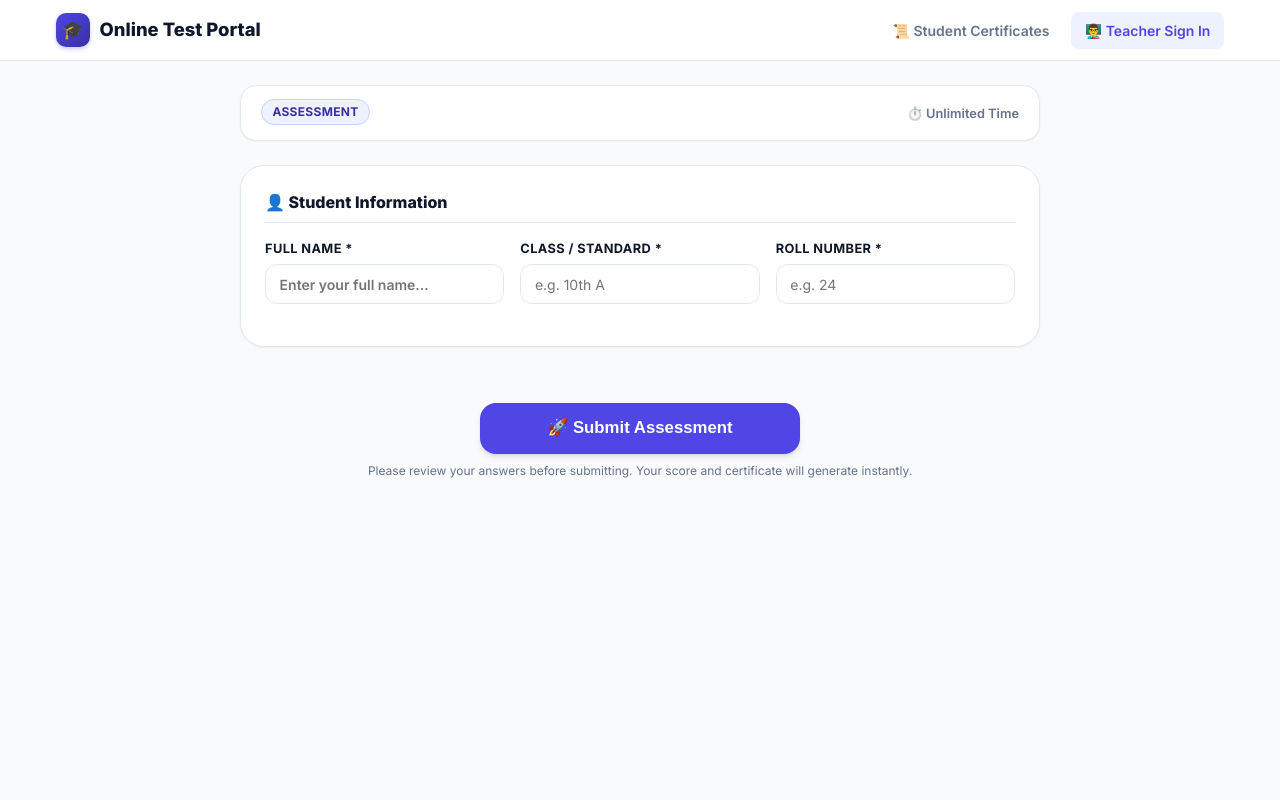
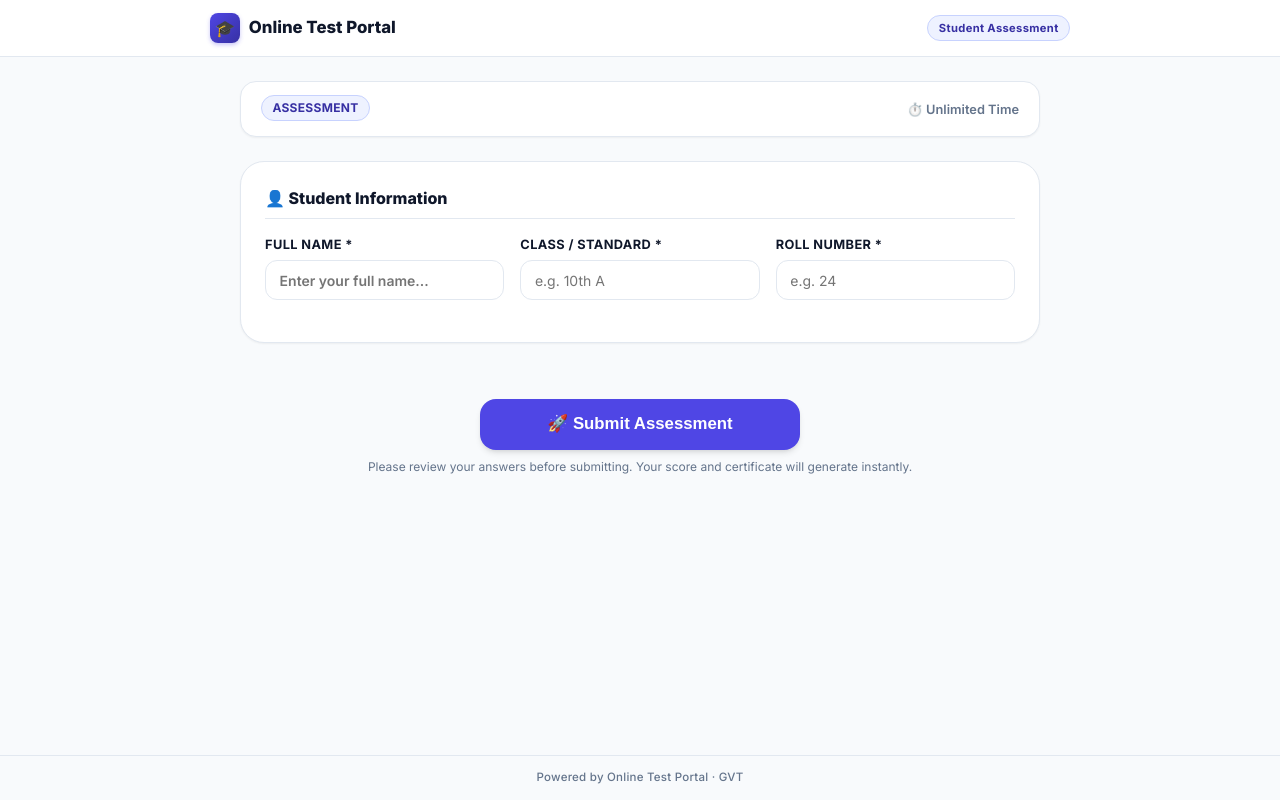
Before and after one commit to adipatil8811/Test_Portal, a Flask app: template templates/student/test_taking.html in a window 1280 px wide. Run offline with Flask 3, Linux system fonts and the light colour scheme; the template is opened without the code that fills it, so the values that code supplies are empty.

Commit message:
Separate student and admin layouts: create base_student.html with zero admin navigation

```diff
--- /dev/null
+++ b/templates/base_student.html
@@ -0,0 +1,123 @@
+<!DOCTYPE html>
+<html lang="en">
+<head>
+  <meta charset="UTF-8">
+  <meta name="viewport" content="width=device-width, initial-scale=1.0">
+  <title>{% block title %}Online Assessment{% endblock %} — {{ portal_name }}</title>
+  <link rel="preconnect" href="https://fonts.googleapis.com">
+  <link rel="preconnect" href="https://fonts.gstatic.com" crossorigin>
+  <link href="https://fonts.googleapis.com/css2?family=Inter:wght@400;500;600;700;800&display=swap" rel="stylesheet">
+  <style>
+    {% include "includes/styles.html" %}
+
+    /* ── Student-only layout ── */
+    body {
+      display: flex;
+      flex-direction: column;
+      min-height: 100vh;
+    }
+    .student-header {
+      background-color: #ffffff;
+      border-bottom: 1px solid var(--border-light);
+      padding: 0 1rem;
+    }
+    .student-header-inner {
+      max-width: 860px;
+      margin: 0 auto;
+      height: 56px;
+      display: flex;
+      align-items: center;
+      justify-content: space-between;
+    }
+    .student-brand {
+      display: flex;
+      align-items: center;
+      gap: 0.55rem;
+      color: var(--text-main);
+      font-weight: 800;
+      font-size: 1.05rem;
+      text-decoration: none;
+    }
+    .student-brand .brand-icon {
+      width: 30px;
+      height: 30px;
+      background: linear-gradient(135deg, var(--primary), #3730a3);
+      color: #fff;
+      border-radius: 8px;
+      display: flex;
+      align-items: center;
+      justify-content: center;
+      font-size: 1rem;
+      box-shadow: 0 2px 4px rgba(79,70,229,.3);
+    }
+    .student-badge {
+      font-size: 0.7rem;
+      font-weight: 700;
+      color: var(--primary-text);
+      background: var(--primary-light);
+      border: 1px solid var(--primary-border);
+      border-radius: var(--radius-pill);
+      padding: 0.2rem 0.65rem;
+      letter-spacing: 0.03em;
+    }
+    .student-main {
+      max-width: 860px;
+      width: 100%;
+      margin: 0 auto;
+      padding: 1.5rem 1rem 3rem 1rem;
+      flex: 1;
+    }
+    .student-footer {
+      border-top: 1px solid var(--border-light);
+      padding: 0.85rem 1rem;
+      text-align: center;
+      font-size: 0.72rem;
+      color: var(--text-muted);
+      font-weight: 500;
+      letter-spacing: 0.02em;
+    }
+    @media (max-width: 640px) {
+      .student-header-inner { height: 50px; }
+      .student-main { padding: 1rem 0.75rem 2.5rem 0.75rem; }
+    }
+  </style>
+  {% block extra_head %}{% endblock %}
+</head>
+<body>
+
+  <!-- Student Header: branding only, zero navigation links -->
+  <header class="student-header">
+    <div class="student-header-inner">
+      <div class="student-brand">
+        <div class="brand-icon">🎓</div>
+        <span>{{ portal_name }}</span>
+      </div>
+      <span class="student-badge">Student Assessment</span>
+    </div>
+  </header>
+
+  <!-- Main Content Area -->
+  <main class="student-main">
+    {% with messages = get_flashed_messages(with_categories=true) %}
+      {% if messages %}
+        <div style="margin-bottom: 1rem;">
+          {% for category, message in messages %}
+            <div class="alert alert-{{ category if category != 'error' else 'danger' }}" style="margin-bottom: 0.5rem;">
+              <span>{{ message }}</span>
+            </div>
+          {% endfor %}
+        </div>
+      {% endif %}
+    {% endwith %}
+
+    {% block content %}{% endblock %}
+  </main>
+
+  <!-- Minimal Footer -->
+  <footer class="student-footer">
+    Powered by {{ portal_name }} &middot; {{ institute_name }}
+  </footer>
+
+  {% block extra_scripts %}{% endblock %}
+</body>
+</html>
--- a/templates/student/result.html
+++ b/templates/student/result.html
@@ -1,4 +1,4 @@
-{% extends "base.html" %}
+{% extends "base_student.html" %}
 
 {% block title %}Result: {{ test.title }} — {{ student_name }}{% endblock %}
 
--- a/templates/student/test_taking.html
+++ b/templates/student/test_taking.html
@@ -1,4 +1,4 @@
-{% extends "base.html" %}
+{% extends "base_student.html" %}
 
 {% block title %}{{ test.title }} — Student Assessment{% endblock %}
 
--- a/templates/student/test_unavailable.html
+++ b/templates/student/test_unavailable.html
@@ -1,4 +1,4 @@
-{% extends "base.html" %}
+{% extends "base_student.html" %}
 
 {% block title %}Assessment Unavailable — {{ test.title }}{% endblock %}
 
```
